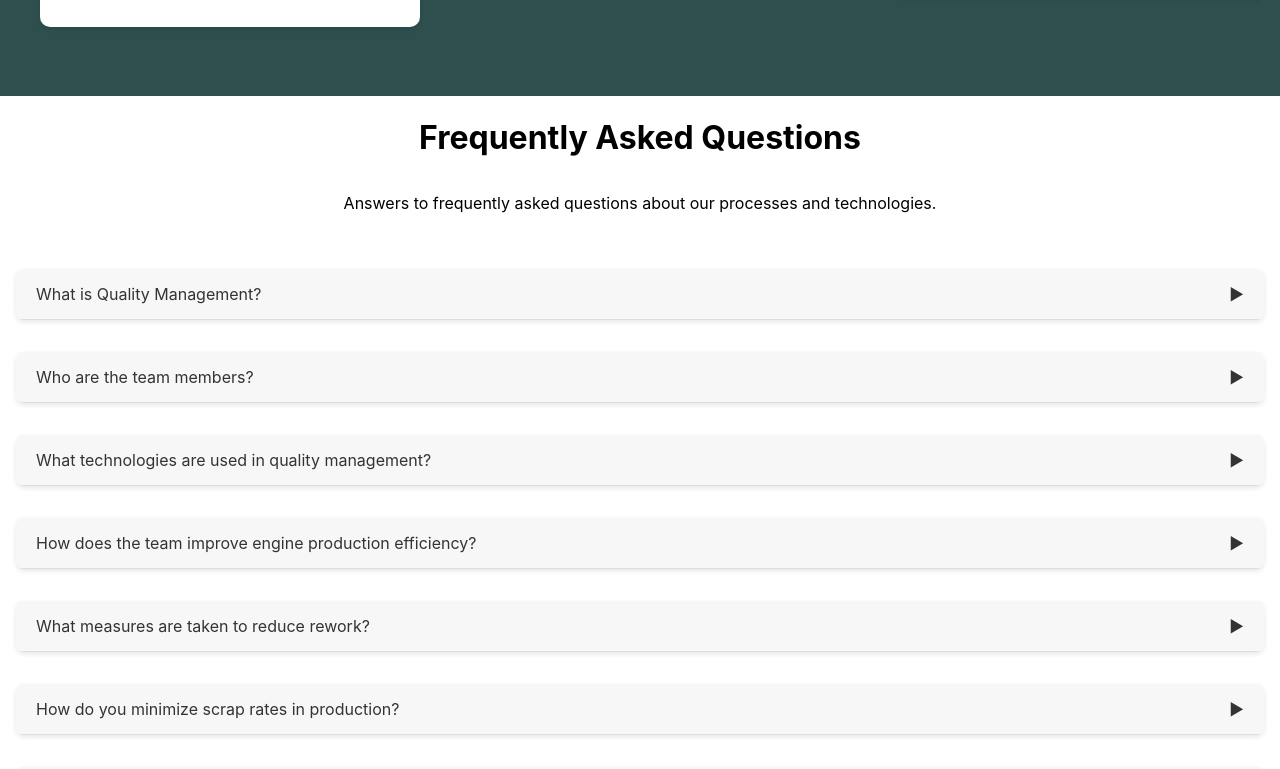
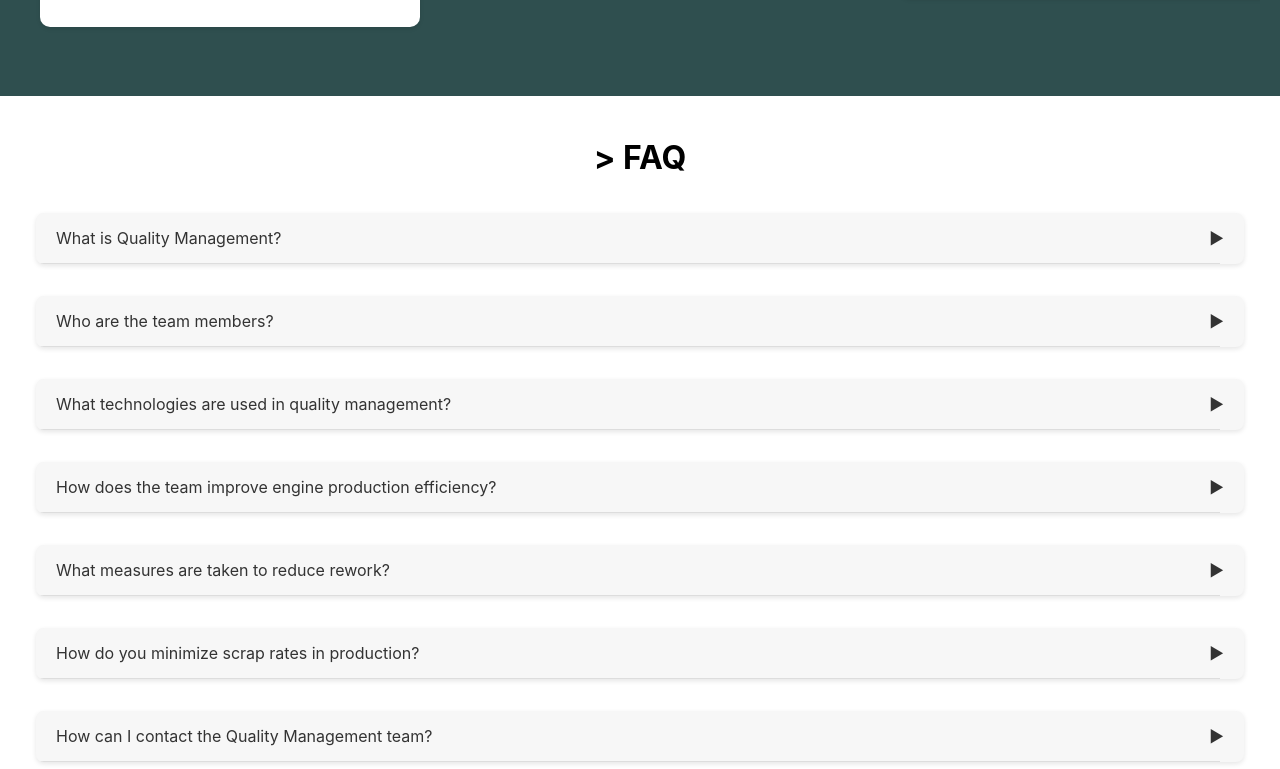
Before and after one commit to Ghantoos7/ScrapBusters, a React (Create React App) app in the folder client/: page / in a window 1280 px wide. Shown: the part 2111-2880 px from the top of the page. Built offline with nearby package versions, Linux system fonts and the light colour scheme.

Commit message:
FrontEnd <> Adjusted FAQ section

```diff
--- a/client/src/components/Accordion/Accordion.css
+++ b/client/src/components/Accordion/Accordion.css
@@ -19,6 +19,7 @@
     align-items: center;
     text-align: left;
     background-color: #f7f7f7;
+    margin-right: 24px;
   }
 
   .accordion-title.open {
--- a/client/src/pages/FAQ/FAQ.css
+++ b/client/src/pages/FAQ/FAQ.css
@@ -3,6 +3,7 @@
     flex-direction: column;
     text-align: center;
     margin-bottom: 128px;
+    padding: 20px;
 }
 
 .faq-container h1 {
@@ -15,3 +16,7 @@
     width: 100%;
     margin-bottom: 40px;
 }
+
+.circle1f{
+    background : var(--accent-color);
+}
--- a/client/src/pages/FAQ/FAQ.jsx
+++ b/client/src/pages/FAQ/FAQ.jsx
@@ -16,8 +16,14 @@
 
   return (
     <div className="faq-container">
-      <h1>Frequently Asked Questions</h1>
-      <p>Answers to frequently asked questions about our processes and technologies.</p>
+      <div className="header-container">
+        <h1><span className="arrow">&gt;</span> FAQ</h1>
+        <div className="guru-container">
+          <span className="circle circle1f"></span>
+          <span className="circle circle2"></span>
+          <span className="circle circle3"></span>
+        </div>
+      </div>
       {faqs.map((faq, index) => (
         <Accordion
           key={index}
```
